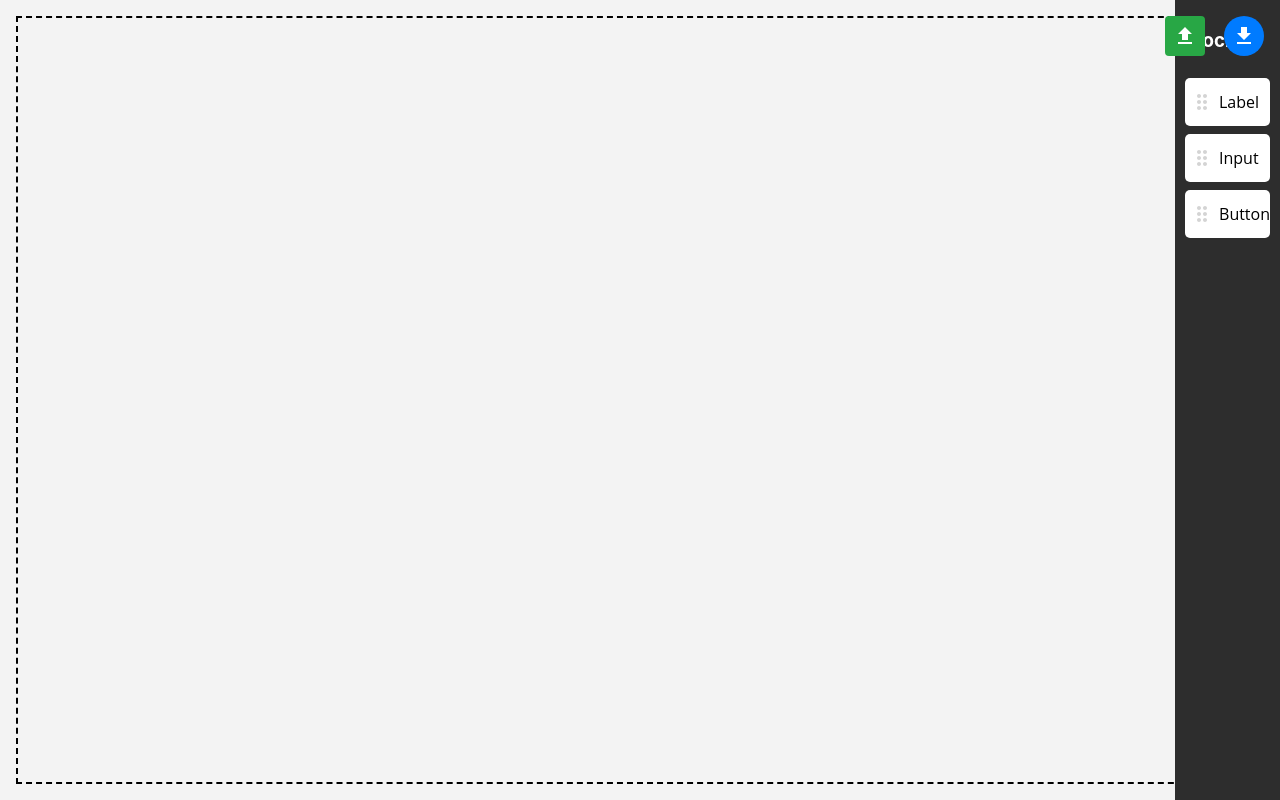
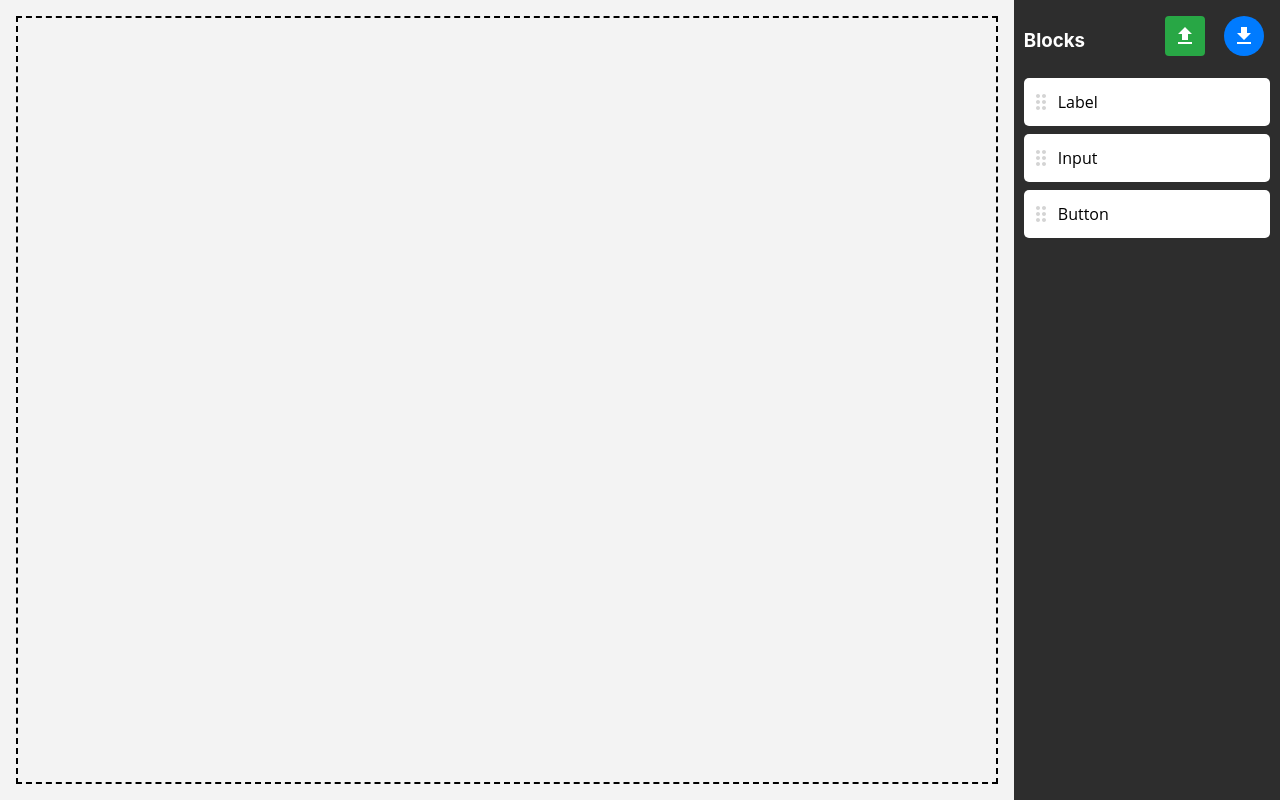
Before and after one commit to Tharun30/mini-page-builder, a React (Create React App) app: page / in a window 1280 px wide. Built offline with nearby package versions, Linux system fonts and the light colour scheme.

Commit message:
fix: sidebar position

```diff
--- a/src/Components/SideBar.css
+++ b/src/Components/SideBar.css
@@ -1,12 +1,10 @@
 .sidebar {
-  flex: 3; /* 20% of the available space */
+  height: 100vh;
+  flex: 1.7;
   background-color: #2d2d2d;
   color: #ffffff;
   padding: 10px;
   display: flex;
   flex-direction: column;
   align-items: flex-start;
-  position: fixed; /* Fixed position to keep it on the right */
-  height: 100vh; /* Full height of the screen */
-  right: 0; /* Align to the right */
 }
```
